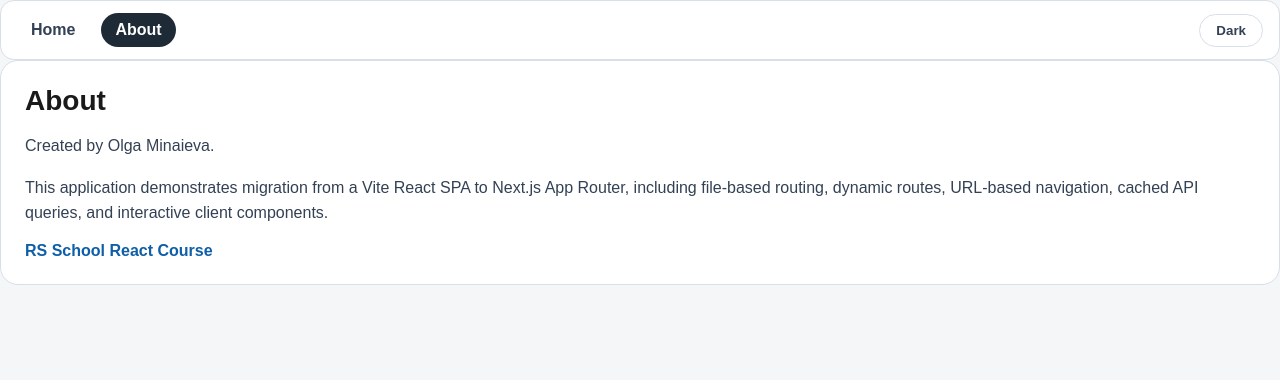
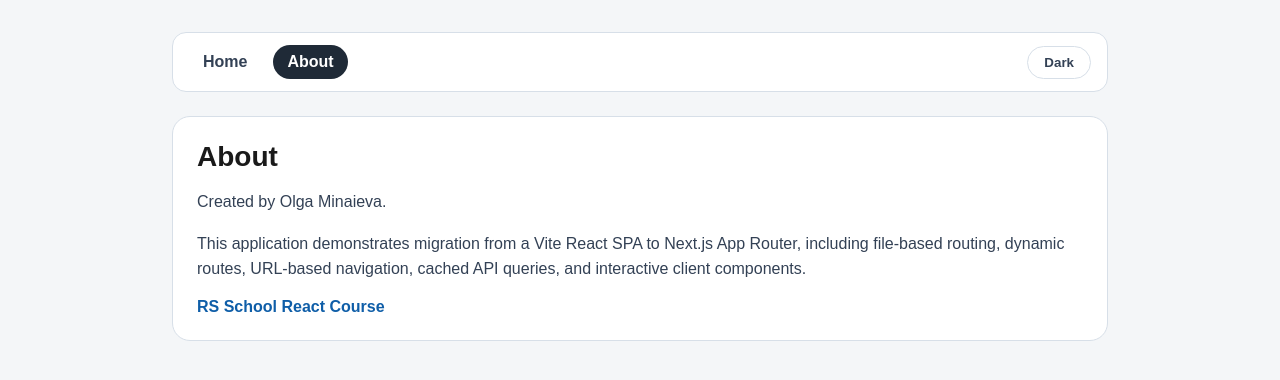
Before and after one commit to OlgaMinaievaWebDev/rs-react-app, a Next.js app: page /about in a window 1280 px wide. Shown: the top 380 px of the page. Built offline with nearby package versions, Linux system fonts and the light colour scheme; no server answers.

Commit message:
feat: add styles to  shared layout

```diff
--- a/src/app/details/[id]/page.tsx
+++ b/src/app/details/[id]/page.tsx
@@ -5,7 +5,7 @@ import { Details } from '../../../views/Details';
 export default function Page() {
   return (
     <Suspense>
-      <Details />;
+      <Details />
     </Suspense>
   );
 }
--- /dev/null
+++ b/src/app/layout.styles.ts
@@ -0,0 +1,11 @@
+import styled from 'styled-components';
+
+export const StyledAppShell = styled.div`
+  width: min(1000px, 100%);
+  min-height: 100vh;
+  margin: 0 auto;
+  padding: 32px;
+  display: flex;
+  flex-direction: column;
+  gap: 24px;
+`;
--- a/src/app/layout.tsx
+++ b/src/app/layout.tsx
@@ -1,6 +1,7 @@
 import type { Metadata } from 'next';
 import { Providers } from './providers';
 import { Navbar } from '../components/Navbar';
+import { StyledAppShell } from './layout.styles';
 
 export const metadata: Metadata = {
   title: 'Rick and Morty Character Explorer',
@@ -20,8 +21,10 @@ export default function RootLayout({
     <html lang="en">
       <body>
         <Providers>
-          <Navbar />
-          {children}
+          <StyledAppShell>
+            <Navbar />
+            {children}
+          </StyledAppShell>
         </Providers>
       </body>
     </html>
--- a/src/app/providers.tsx
+++ b/src/app/providers.tsx
@@ -10,7 +10,7 @@ type ProvidersProps = {
   children: React.ReactNode;
 };
 
-export function Providers({children}:ProvidersProps) {
+export function Providers({ children }: ProvidersProps) {
   const [queryClient] = useState(
     () =>
       new QueryClient({
```
Also changed, not shown: 1 other file (tests, documents, lock files or other folders).
